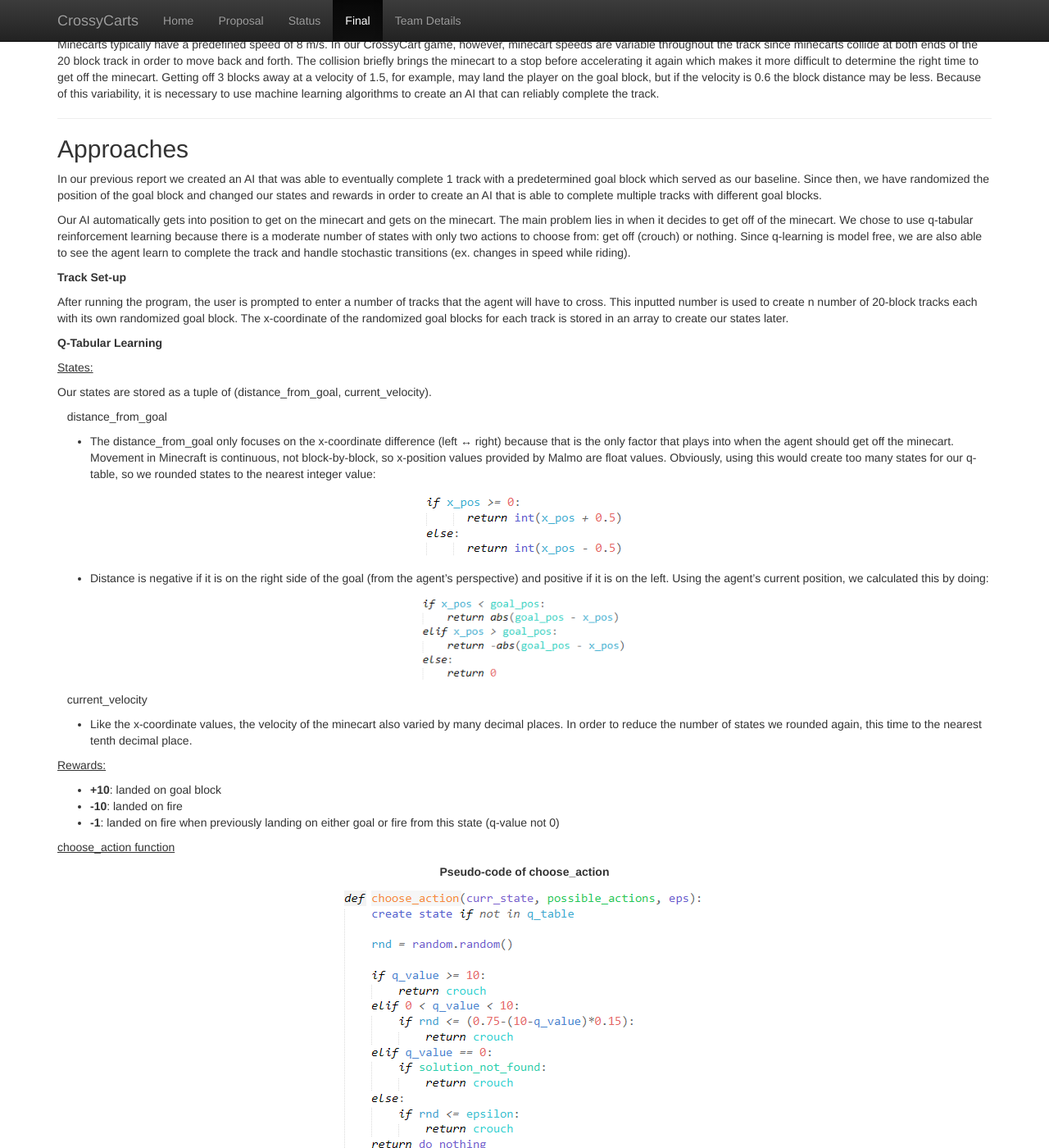
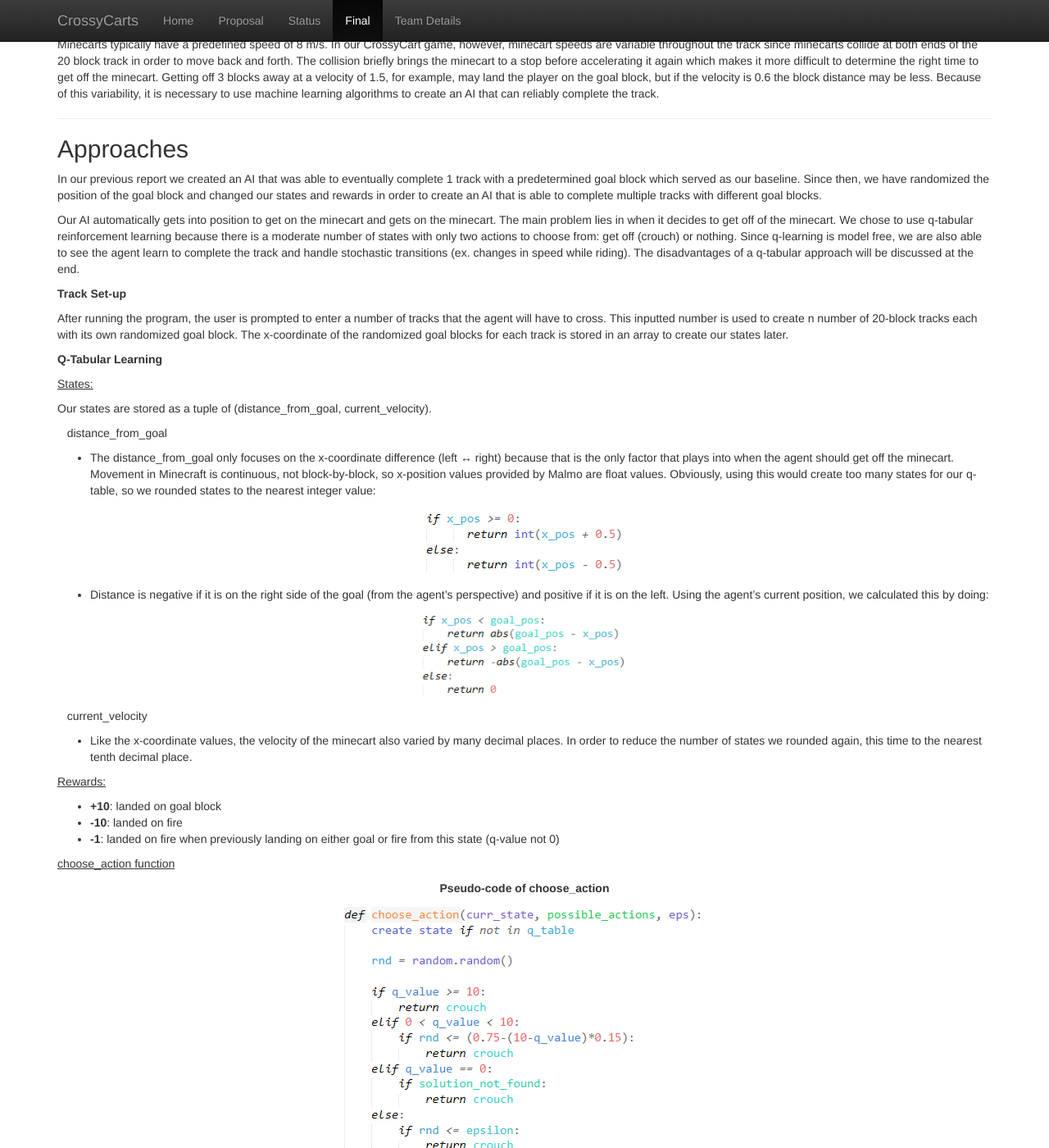
Before and after one commit to YINGDAT/CrossyCarts, a Jekyll site: the page built from docs/final.md, in a window 1280 px wide and 1400 px high, scrolled down 947 px. Shown: the whole window at 82% size. Built offline with Jekyll 4.4.1, drawn with Linux system fonts in a browser that asks for light colours; some of the changed text lies outside the part shown.

Commit message:
Update final.md

```diff
--- a/docs/final.md
+++ b/docs/final.md
@@ -38,7 +38,7 @@
 
 In our previous report we created an AI that was able to eventually complete 1 track with a predetermined goal block which served as our baseline. Since then, we have randomized the position of the goal block and changed our states and rewards in order to create an AI that is able to complete multiple tracks with different goal blocks.
 
-Our AI automatically gets into position to get on the minecart and gets on the minecart. The main problem lies in when it decides to get off of the minecart. We chose to use q-tabular reinforcement learning because there is a moderate number of states with only two actions to choose from: get off (crouch) or nothing. Since q-learning is model free, we are also able to see the agent learn to complete the track and handle stochastic transitions (ex. changes in speed while riding).
+Our AI automatically gets into position to get on the minecart and gets on the minecart. The main problem lies in when it decides to get off of the minecart. We chose to use q-tabular reinforcement learning because there is a moderate number of states with only two actions to choose from: get off (crouch) or nothing. Since q-learning is model free, we are also able to see the agent learn to complete the track and handle stochastic transitions (ex. changes in speed while riding). The disadvantages of a q-tabular approach will be discussed at the end.
 
 **Track Set-up**
 
@@ -98,7 +98,7 @@
 * If the q-value is 0, the agent checks if the solution has already been found. If it has not, then the agent will "crouch" in order to test the current state
 * If the q-value is < 0, that means that there was a previous failure at this state. We use a epsilon-greedy policy of 0.04 to determine whether or not the agent should call “crouch” and retry this state, or do “nothing” and let the block pass. This epsilon value drops 2% per additional failure. Keep in mind that since our agent movement is continuous but our states have rounded position coordinates these small percentages happen more often than it may seem.
 
-When “crouch” is called, the q-table gets updated. As stated previously, if the agent successfully gets off at the goal block, it is rewarded with +10, if it gets off at a fire block, it is penalized with -10, and if it gets off at a fire block it has already gotten off at, it is penalized with an additional -1.
+The advantage of approaching our choose_action function in this way is that all of the percentage chances of retrying states account for mistakes caused by system lag (which increases when trying to run and screen record). The disadvantage is that it takes longer for the mission to converge since retrying leads to repeating failures.
 
 ---
 
@@ -147,7 +147,7 @@
 
 <p align="center">
 
-<img src="img/2_track_graph.png" width="370" height="370" /> &nbsp;&nbsp;&nbsp;&nbsp; <img src="img/3_track_graph.png" width="370" height="370" /> &nbsp;&nbsp;&nbsp;&nbsp; <img src="img/4_track_graph.png" width="370" height="370" />
+<img src="img/2_track_graph.png" width="370" height="370" /> &nbsp;&nbsp; <img src="img/3_track_graph.png" width="370" height="370" /> &nbsp;&nbsp; <img src="img/4_track_graph.png" width="370" height="370" />
 
 </p>
 
```
